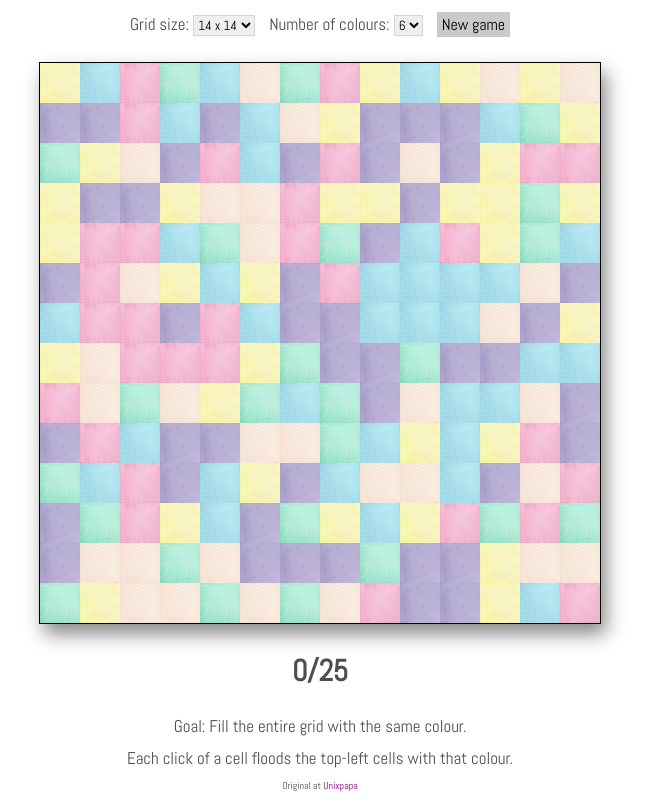
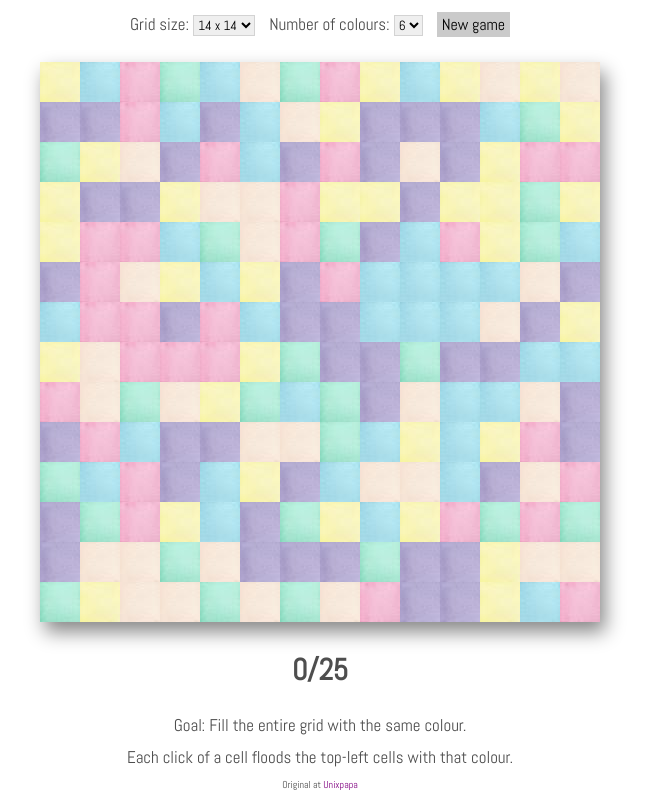
Before and after one commit to cjbeattie/FloodIt, a plain HTML site: page index.html in a window 1280 px wide. Both pictures are taken after a click on the picture 380 px from the left and 158 px from the top of the page. Shown: the part 75-877 px from the top of the page, without its empty margins (320-969 px from the left). Drawn offline with nearby package versions, Linux system fonts and the light colour scheme.

Commit message:
Fixing issue with cells getting larger after clicking

```diff
--- a/script.js
+++ b/script.js
@@ -68,6 +68,7 @@ const cellClickHandler = (event) => {
     renderGrid();
     resetIsChecked();
     checkWin();
+    updateGridCSS();
 }
 
 const newGameClickHandler = () => {
--- a/style.css
+++ b/style.css
@@ -96,7 +96,7 @@ a:hover {
     display: inline-block;
     box-shadow: 5px 10px 18px #888888;
     width: 100%;
-    border: 1px solid black;
+    /* border: 1px solid black; */
 }
 
 #attribution {
```
